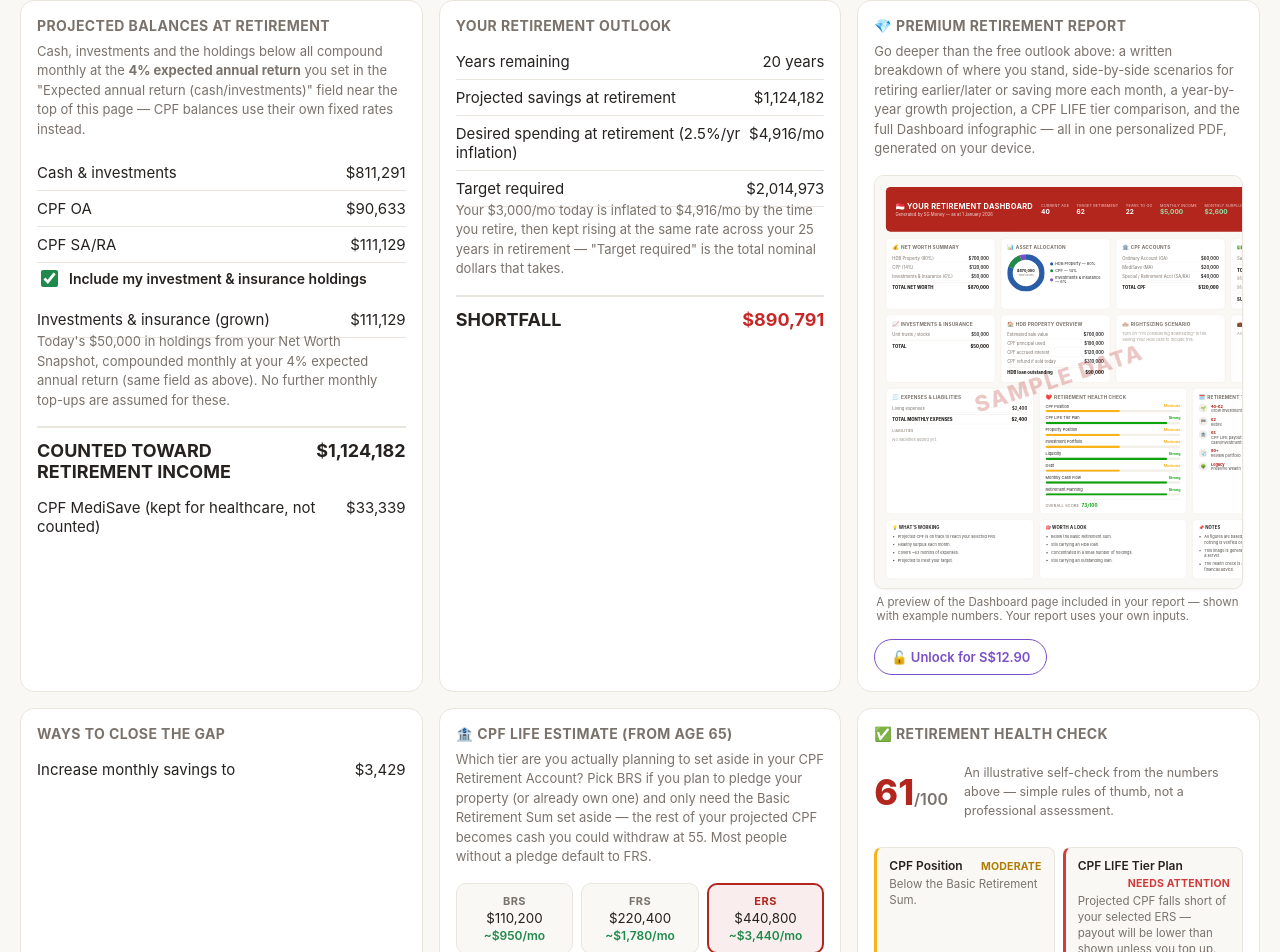
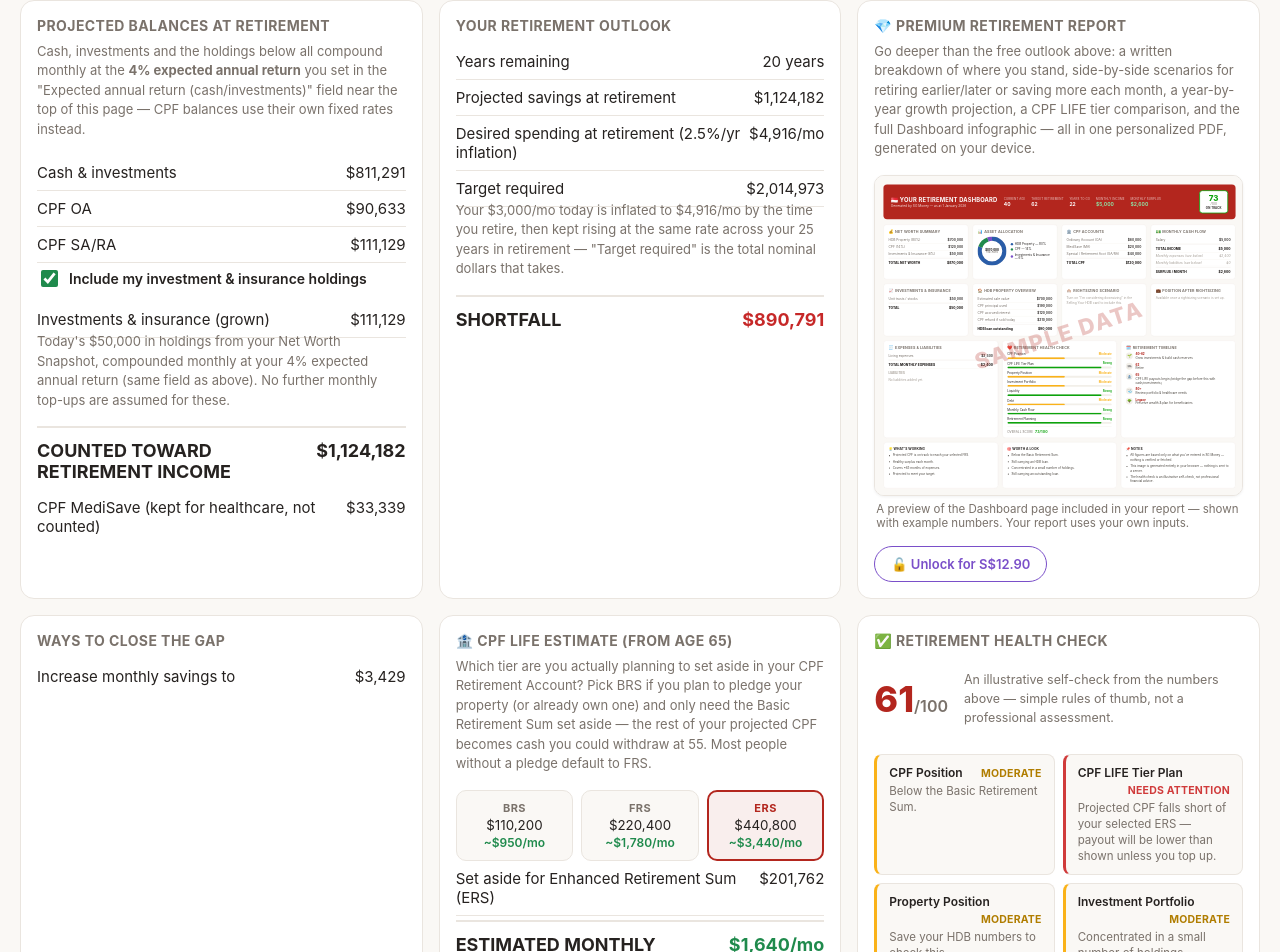
Before and after one commit to macmelvin/SG-Money-CPF-HDB-Calculator, a React (Vite) app: page /retirement-calculator in a window 1280 px wide. Shown: the part 1305-2257 px from the top of the page. Built offline with nearby package versions, Linux system fonts and the light colour scheme.

Commit message:
Fix Dashboard preview being cropped by scaling to fit the card's width

```diff
--- a/src/components/PremiumReportPreview.tsx
+++ b/src/components/PremiumReportPreview.tsx
@@ -7,6 +7,8 @@
 import { useLayoutEffect, useRef, useState } from "react";
 import { RetirementDashboardExportCard } from "./RetirementDashboardExport";
 import type { DashboardExportData } from "./RetirementDashboardExport";
+
+const DASHBOARD_NATURAL_WIDTH = 1400; // matches .dex-root's fixed width in dashboard-export.css
 
 const SAMPLE_DASHBOARD_DATA: DashboardExportData = {
   generatedOn: "1 January 2026",
@@ -71,24 +73,43 @@ const SAMPLE_DASHBOARD_DATA: DashboardExportData = {
   ],
 };
 
-// The real dashboard is a fixed 1400px-wide capture target (see dashboard-export.css) — shrunk
-// down via CSS transform so it reads as a compact preview thumbnail rather than a giant card.
-const PREVIEW_SCALE = 0.34;
-
+// The real dashboard is a fixed 1400px-wide capture target (see dashboard-export.css) — much
+// wider than the card it's previewed in, so instead of a fixed shrink factor (which either
+// leaves it too big to fit, cropping the sides, or too small to read), the scale is computed
+// from the actual available width so the full image is always visible with nothing cut off.
 export function PremiumReportPreview() {
+  const outerRef = useRef<HTMLDivElement>(null);
   const innerRef = useRef<HTMLDivElement>(null);
+  const [scale, setScale] = useState(0);
   const [scaledHeight, setScaledHeight] = useState(0);
 
   useLayoutEffect(() => {
-    if (innerRef.current) {
-      setScaledHeight(Math.round(innerRef.current.offsetHeight * PREVIEW_SCALE));
-    }
+    const outer = outerRef.current;
+    const inner = innerRef.current;
+    if (!outer || !inner) return;
+
+    const recompute = () => {
+      const availableWidth = outer.clientWidth;
+      if (!availableWidth) return;
+      const nextScale = availableWidth / DASHBOARD_NATURAL_WIDTH;
+      setScale(nextScale);
+      setScaledHeight(Math.round(inner.offsetHeight * nextScale));
+    };
+
+    recompute();
+    const observer = new ResizeObserver(recompute);
+    observer.observe(outer);
+    return () => observer.disconnect();
   }, []);
 
   return (
-    <div className="rp-dashboard-wrap">
+    <div className="rp-dashboard-wrap" ref={outerRef}>
       <div className="rp-dashboard-frame" style={{ height: scaledHeight || 260 }}>
-        <div className="rp-dashboard-scale" style={{ transform: `scale(${PREVIEW_SCALE})` }} ref={innerRef}>
+        <div
+          className="rp-dashboard-scale"
+          style={{ transform: `scale(${scale || 0.001})` }}
+          ref={innerRef}
+        >
           <RetirementDashboardExportCard data={SAMPLE_DASHBOARD_DATA} />
         </div>
         <div className="rp-watermark">SAMPLE DATA</div>
```
